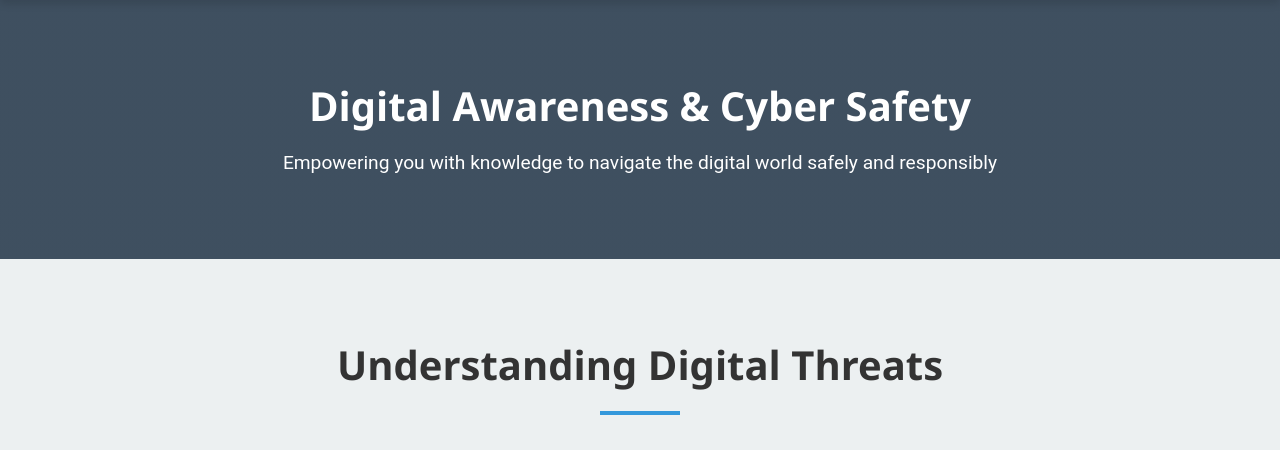
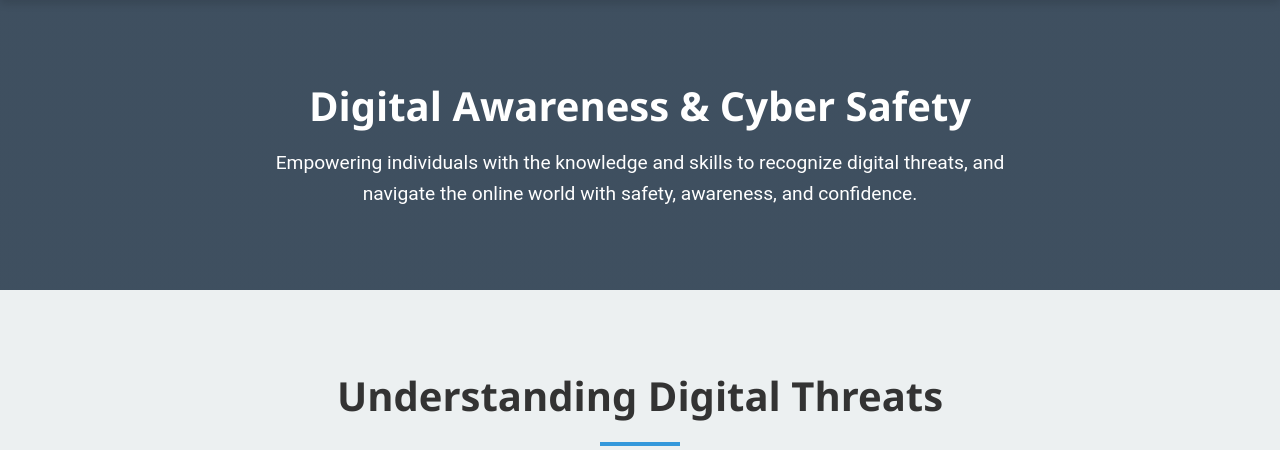
Before and after one commit to ankit-prabhavak/cyberganj-webapp, a Flask app: page /awareness in a window 1280 px wide. Shown: the part 69-519 px from the top of the page. Run offline with Flask 3, Linux system fonts and the light colour scheme.

Commit message:
Update awareness.html

```diff
--- a/templates/awareness.html
+++ b/templates/awareness.html
@@ -276,7 +276,7 @@
     <div class="container">
         <div class="hero-content">
             <h1>Digital Awareness & Cyber Safety</h1>
-            <p>Empowering you with knowledge to navigate the digital world safely and responsibly</p>
+            <p>Empowering individuals with the knowledge and skills to recognize digital threats, and navigate the online world with safety, awareness, and confidence.</p>
         </div>
     </div>
 </section>
```
